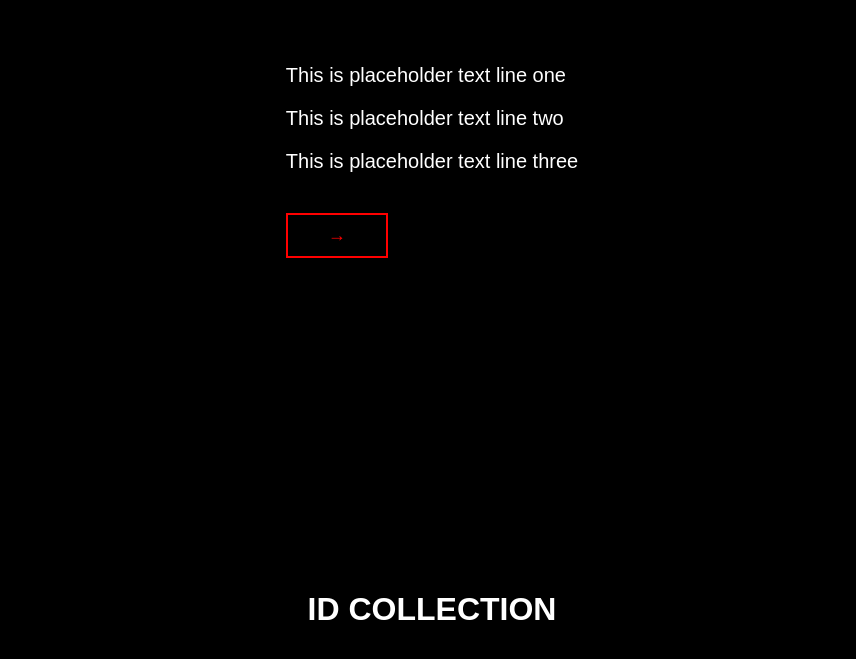
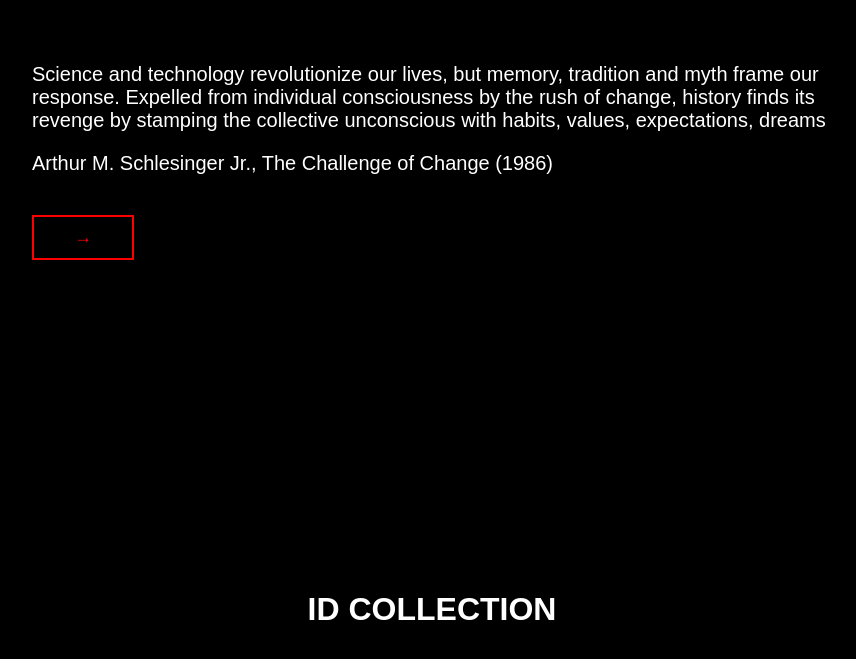
Before and after one commit to chioma-codes/Facsimile, a website: page index.html in a window 1280 px wide. Shown: the part 3449-4108 px from the top of the page, without its empty margins (208-1064 px from the left). Drawn offline with nearby package versions, Linux system fonts and the light colour scheme.

Commit message:
added the second tech quote after claude fucked my shit up

```diff
--- a/index.html
+++ b/index.html
@@ -54,9 +54,8 @@
 
 <div class="page" id="page5">
     <div class="content">
-        <p>This is placeholder text line one</p>
-        <p>This is placeholder text line two</p>
-        <p>This is placeholder text line three</p>
+        <p>Science and technology revolutionize our lives, but memory, tradition and myth frame our response. Expelled from individual consciousness by the rush of change, history finds its revenge by stamping the collective unconscious with habits, values, expectations, dreams</p>
+        <p>Arthur M. Schlesinger Jr., The Challenge of Change (1986)</p>
         <!-- button on page five to move on to the gallery -->
         <button id="page5NextBtn">→</button>
     </div>
```
